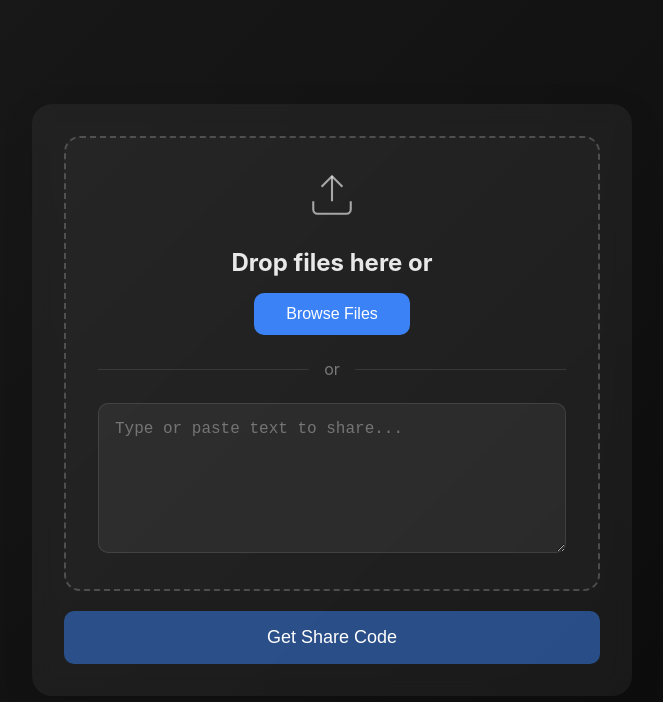
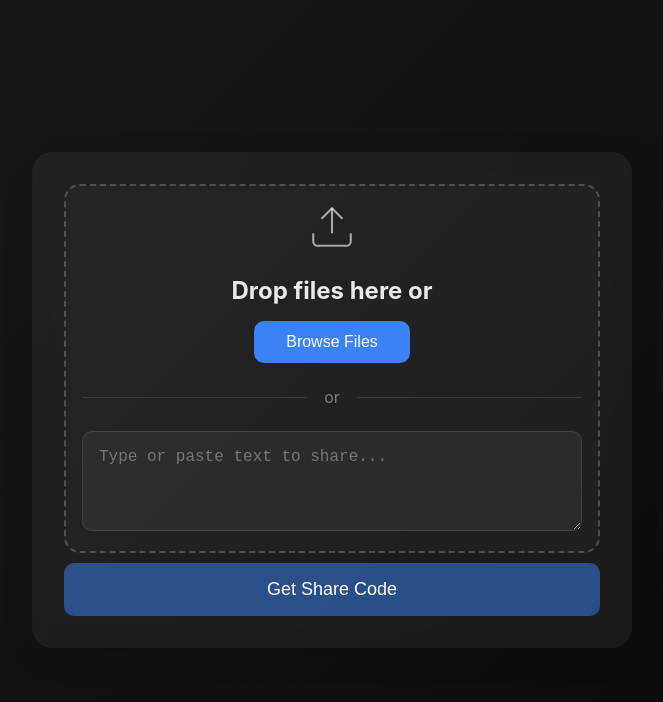
Before and after one commit to Vinoth82003/shareme, a Next.js app: page /share in a window 1280 px wide. Shown: the top 702 px of the page, without its empty margins (308-971 px from the left). Built offline with nearby package versions, Linux system fonts and the light colour scheme.

Commit message:
Adjusted share page

```diff
--- a/src/app/share/page.module.css
+++ b/src/app/share/page.module.css
@@ -22,7 +22,7 @@
 .dropZone {
   border: 2px dashed rgba(255, 255, 255, 0.2);
   border-radius: 16px;
-  padding: 2rem;
+  padding: 1rem;
   text-align: center;
   transition: all 0.3s ease;
   background: rgba(255, 255, 255, 0.02);
@@ -34,7 +34,7 @@
 }
 
 .uploadIcon {
-  margin-bottom: 1.5rem;
+  margin-bottom: 0.2rem;
   color: rgba(255, 255, 255, 0.6);
 }
 
@@ -103,7 +103,7 @@
 
 .textInput {
   width: 100%;
-  min-height: 150px; /* Increased height for better typing experience */
+  min-height: 100px; /* Increased height for better typing experience */
   background: rgba(255, 255, 255, 0.05);
   border: 1px solid rgba(255, 255, 255, 0.1);
   border-radius: 10px;
@@ -207,7 +207,7 @@
   font-weight: 500;
   cursor: pointer;
   transition: all 0.2s ease;
-  margin-top: 20px;
+  margin-top: 10px;
 }
 
 .shareButton:hover {
```
